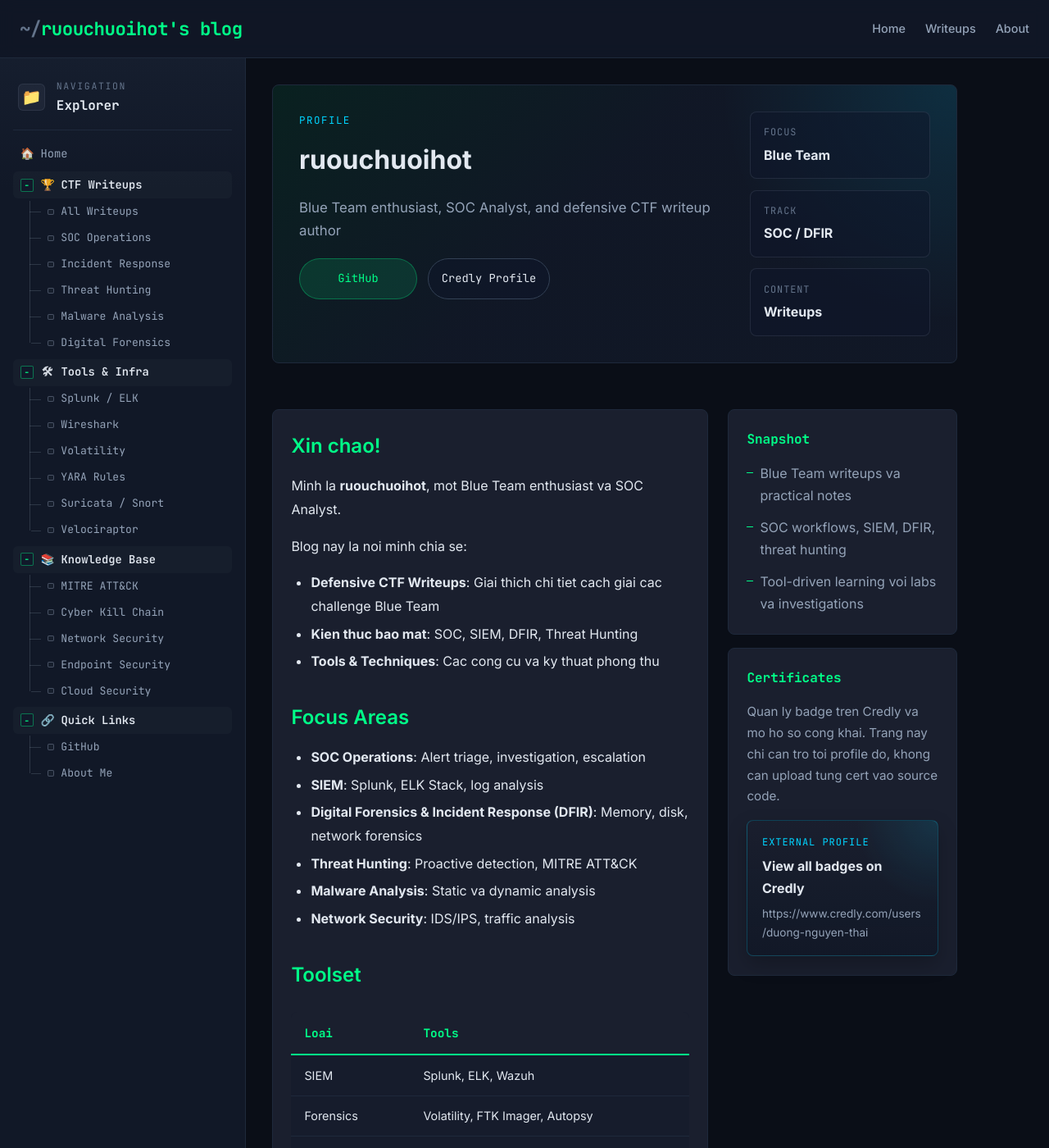
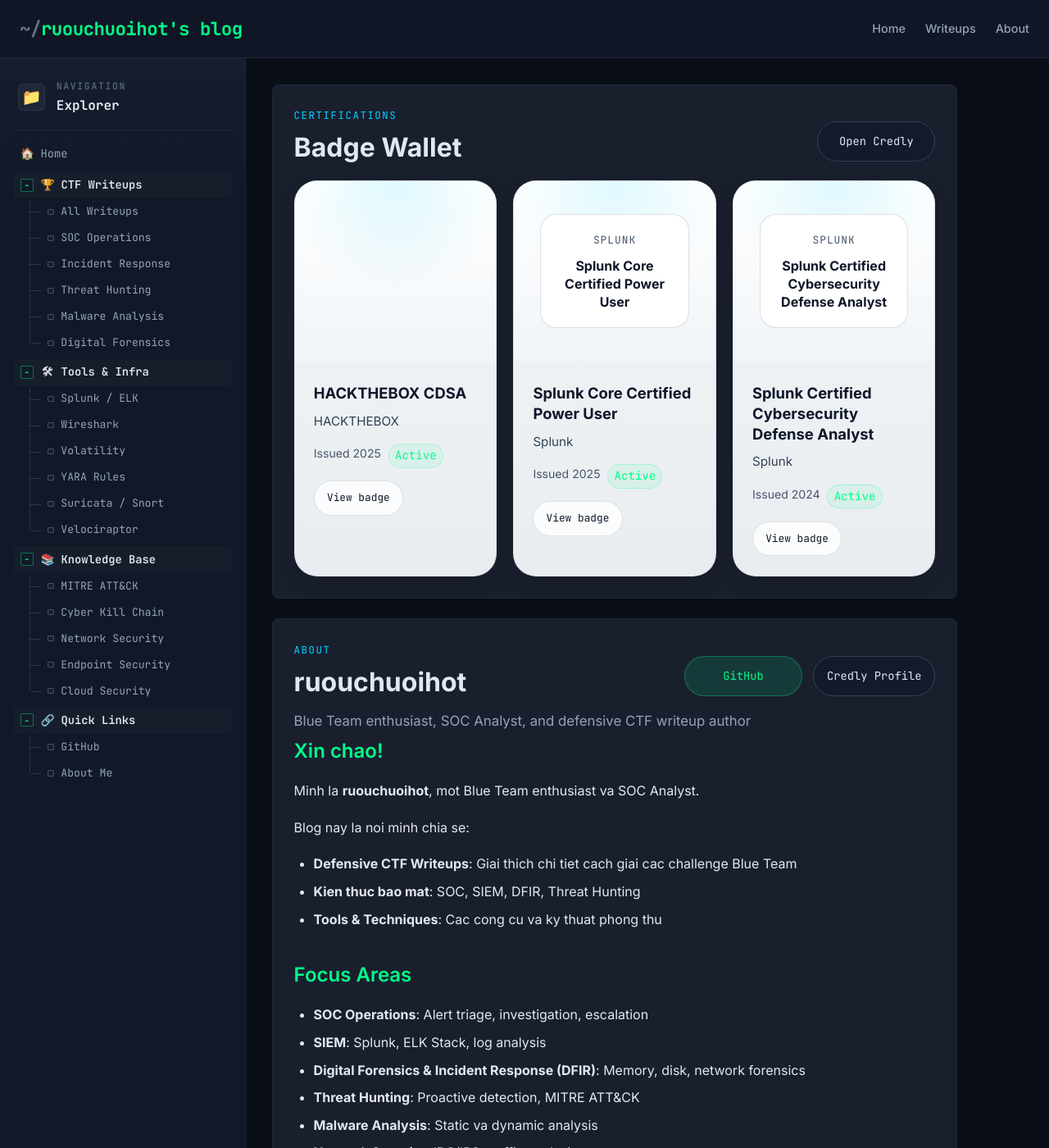
Before and after one commit to ruouchuoihot/ruouchuoihot.github.io, a Jekyll site: the page built from about.md, in a window 1280 px wide and 1400 px high. Shown: the whole window at 82% size. Built offline with Jekyll 4.4.1, drawn with Linux system fonts in a browser that asks for light colours; a script that is not in the unit is left out; some of the changed text lies outside the part shown.

Commit message:
Use Credly embed code and reorder about page

```diff
--- a/_config.yml
+++ b/_config.yml
@@ -25,6 +25,8 @@
     status: "Active"
     url: "https://www.credly.com/badges/110ed77d-d158-4075-9f64-6cc986d4161f/public_url"
     color: "blue"
+    embed_code: |
+      <div data-iframe-width="150" data-iframe-height="270" data-share-badge-id="110ed77d-d158-4075-9f64-6cc986d4161f" data-share-badge-host="https://www.credly.com"></div><script type="text/javascript" async src="//cdn.credly.com/assets/utilities/embed.js"></script>
     # image: "https://images.credly.com/..."
     # expires: "Dec 17, 2028"
 
@@ -34,6 +36,8 @@
     status: "Active"
     url: "https://www.credly.com/badges/9ea5771a-a9ff-47ed-9756-325b05551531/public_url"
     color: "blue"
+    # embed_code: |
+    #   <div data-iframe-width="150" data-iframe-height="270" data-share-badge-id="..." data-share-badge-host="https://www.credly.com"></div><script type="text/javascript" async src="//cdn.credly.com/assets/utilities/embed.js"></script>
     # image: "https://images.credly.com/..."
     # expires: "Dec 6, 2028"
 
@@ -43,6 +47,8 @@
     status: "Active"
     url: "https://www.credly.com/badges/23fb1941-faed-4c8e-9d9e-8264244cf3e0/public_url"
     color: "blue"
+    # embed_code: |
+    #   <div data-iframe-width="150" data-iframe-height="270" data-share-badge-id="..." data-share-badge-host="https://www.credly.com"></div><script type="text/javascript" async src="//cdn.credly.com/assets/utilities/embed.js"></script>
     # image: "https://images.credly.com/..."
     # expires: "Dec 26, 2027"
 
--- a/_layouts/about.html
+++ b/_layouts/about.html
@@ -3,76 +3,6 @@
 ---
 
 <article class="about-page">
-  <header class="writeup-header about-hero">
-    <div class="about-hero-copy">
-      <p class="about-eyebrow">Profile</p>
-      <h1>{{ site.author.name }}</h1>
-      <p class="about-summary">
-        {{ site.author.role | default: site.description }}
-      </p>
-      <div class="about-actions">
-        {% if site.author.github %}
-          <a class="about-action primary" href="https://github.com/{{ site.author.github }}" target="_blank" rel="noreferrer">GitHub</a>
-        {% endif %}
-        {% if site.credly.profile_url != blank %}
-          <a class="about-action" href="{{ site.credly.profile_url }}" target="_blank" rel="noreferrer">Credly Profile</a>
-        {% endif %}
-      </div>
-    </div>
-
-    <div class="about-hero-stats">
-      <div class="about-stat">
-        <span class="about-stat-label">Focus</span>
-        <strong>Blue Team</strong>
-      </div>
-      <div class="about-stat">
-        <span class="about-stat-label">Track</span>
-        <strong>SOC / DFIR</strong>
-      </div>
-      <div class="about-stat">
-        <span class="about-stat-label">Content</span>
-        <strong>Writeups</strong>
-      </div>
-    </div>
-  </header>
-
-  <div class="about-layout">
-    <section class="about-main about-panel">
-      <div class="post-content about-copy">
-        {{ content }}
-      </div>
-    </section>
-
-    <aside class="about-sidebar">
-      <section class="about-panel about-stack">
-        <h2 class="about-panel-title">Snapshot</h2>
-        <ul class="about-mini-list">
-          <li>Blue Team writeups va practical notes</li>
-          <li>SOC workflows, SIEM, DFIR, threat hunting</li>
-          <li>Tool-driven learning voi labs va investigations</li>
-        </ul>
-      </section>
-
-      <section class="about-panel about-cert-panel">
-        <h2 class="about-panel-title">Certificates</h2>
-        {% if site.credly.profile_url != blank %}
-          <p class="about-panel-text">
-            Quan ly badge tren Credly va mo ho so cong khai. Trang nay chi can tro toi profile do, khong can upload tung cert vao source code.
-          </p>
-          <a class="cert-profile-card" href="{{ site.credly.profile_url }}" target="_blank" rel="noreferrer">
-            <span class="cert-profile-kicker">External Profile</span>
-            <strong class="cert-profile-title">View all badges on Credly</strong>
-            <span class="cert-profile-text">{{ site.credly.handle | default: site.credly.profile_url }}</span>
-          </a>
-        {% else %}
-          <p class="about-panel-text">
-            Them `credly.profile_url` trong `_config.yml` de hien nut di toi ho so badge cua ban.
-          </p>
-        {% endif %}
-      </section>
-    </aside>
-  </div>
-
   {% if site.featured_certifications and site.featured_certifications.size > 0 %}
     <section class="about-panel badge-wallet-panel">
       <div class="badge-wallet-header">
@@ -87,9 +17,13 @@
 
       <div class="badge-wallet-grid">
         {% for cert in site.featured_certifications %}
-          <a class="badge-wallet-card" href="{{ cert.url }}" target="_blank" rel="noreferrer">
+          <div class="badge-wallet-card">
             <div class="badge-wallet-media{% if cert.color %} badge-wallet-media-{{ cert.color }}{% endif %}">
-              {% if cert.image %}
+              {% if cert.embed_code %}
+                <div class="badge-wallet-embed">
+                  {{ cert.embed_code }}
+                </div>
+              {% elsif cert.image %}
                 <img class="badge-wallet-image" src="{{ cert.image }}" alt="{{ cert.name }} badge">
               {% else %}
                 <div class="badge-wallet-fallback">
@@ -113,10 +47,38 @@
                   <span class="cert-badge-status">{{ cert.status }}</span>
                 {% endif %}
               </div>
+              {% if cert.url %}
+                <a class="badge-wallet-link" href="{{ cert.url }}" target="_blank" rel="noreferrer">View badge</a>
+              {% endif %}
             </div>
-          </a>
+          </div>
         {% endfor %}
       </div>
     </section>
   {% endif %}
+
+  <section class="about-panel about-main-panel">
+    <div class="about-main-header">
+      <div>
+        <p class="about-eyebrow">About</p>
+        <h2 class="badge-wallet-title">{{ site.author.name }}</h2>
+      </div>
+      <div class="about-actions">
+        {% if site.author.github %}
+          <a class="about-action primary" href="https://github.com/{{ site.author.github }}" target="_blank" rel="noreferrer">GitHub</a>
+        {% endif %}
+        {% if site.credly.profile_url != blank %}
+          <a class="about-action" href="{{ site.credly.profile_url }}" target="_blank" rel="noreferrer">Credly Profile</a>
+        {% endif %}
+      </div>
+    </div>
+
+    <p class="about-summary">
+      {{ site.author.role | default: site.description }}
+    </p>
+
+    <div class="post-content about-copy">
+      {{ content }}
+    </div>
+  </section>
 </article>
--- a/assets/css/style.css
+++ b/assets/css/style.css
@@ -751,6 +751,18 @@
   color: var(--text-primary);
 }
 
+.about-main-panel {
+  padding: 1.6rem;
+}
+
+.about-main-header {
+  display: flex;
+  align-items: flex-end;
+  justify-content: space-between;
+  gap: 1rem;
+  margin-bottom: 1rem;
+}
+
 .badge-wallet-grid {
   display: grid;
   grid-template-columns: repeat(3, minmax(0, 1fr));
@@ -772,8 +784,6 @@
 .badge-wallet-card:hover {
   transform: translateY(-4px);
   box-shadow: 0 18px 35px rgba(2, 6, 23, 0.18);
-  color: #0f172a;
-  text-shadow: none;
 }
 
 .badge-wallet-media {
@@ -811,6 +821,18 @@
   max-height: 180px;
   object-fit: contain;
   border-radius: 0;
+}
+
+.badge-wallet-embed {
+  display: flex;
+  align-items: center;
+  justify-content: center;
+  width: 100%;
+}
+
+.badge-wallet-embed > div,
+.badge-wallet-embed iframe {
+  max-width: 100%;
 }
 
 .badge-wallet-fallback {
@@ -864,6 +886,27 @@
   margin-top: 0.35rem;
   color: #475569;
   font-size: 0.88rem;
+}
+
+.badge-wallet-link {
+  display: inline-flex;
+  align-items: center;
+  justify-content: center;
+  margin-top: 0.4rem;
+  width: fit-content;
+  padding: 0.6rem 0.95rem;
+  border: 1px solid rgba(15, 23, 42, 0.12);
+  border-radius: 999px;
+  background: rgba(255, 255, 255, 0.8);
+  color: #0f172a;
+  font-family: var(--font-mono);
+  font-size: 0.8rem;
+}
+
+.badge-wallet-link:hover {
+  border-color: var(--accent-dim);
+  color: #0f172a;
+  text-shadow: none;
 }
 
 .cert-badge-status {
@@ -972,6 +1015,11 @@
 
   .badge-wallet-grid {
     grid-template-columns: 1fr;
+  }
+
+  .about-main-header {
+    align-items: flex-start;
+    flex-direction: column;
   }
 
   .menu-toggle {
```
